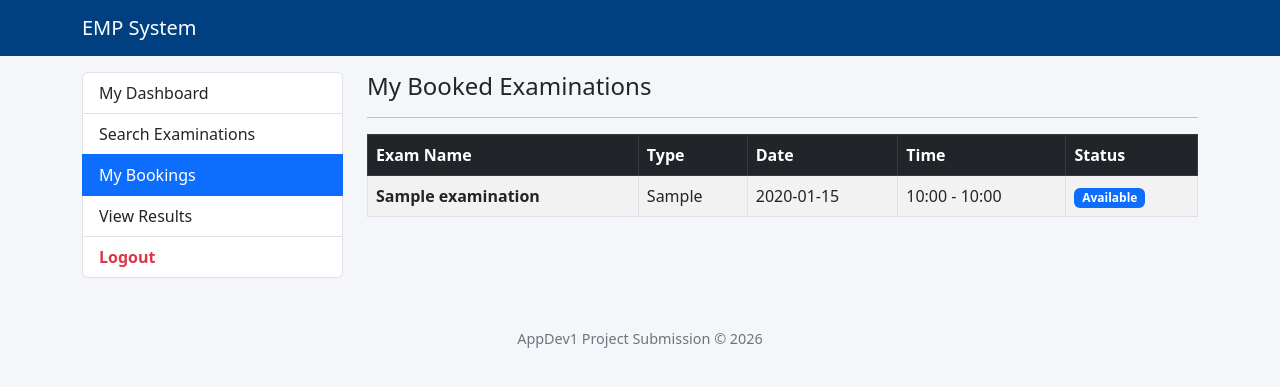
After one commit to divyeshkarthik24/EMP_25f3001808, a Flask app: template templates/my_bookings.html in a window 1280 px wide. The commit adds this page. Shown: the top 387 px of the page. Run offline with Flask 3, Linux system fonts and the light colour scheme; the template is opened without the code that fills it: values that come from a table or form of the project are taken from there, others are empty; tables that the repository leaves empty hold one stand-in row (values such as "Sample post").

Commit message:
Phase 11: Booking visibility interfaces for students and examiners

```diff
--- a/app.py
+++ b/app.py
@@ -372,6 +372,12 @@ def book_slots():
     # GET request: fetch all slots that aren't full
     open_slots = ExaminationSlot.query.filter(ExaminationSlot.available_seats > 0).all()
     return render_template('book_slots.html', slots=open_slots, current_time=current_time)
+@app.route('/student/my_bookings')
+@login_required(role='student')
+def my_bookings():
+    # Fetch all bookings for the currently logged-in student
+    bookings = Booking.query.filter_by(student_id=session['user_id']).all()
+    return render_template('my_bookings.html', bookings=bookings)
 
 # --- EXAMINER ROUTES ---
 
@@ -437,6 +443,16 @@ def manage_slots():
     exams = Examination.query.all()
     my_slots = ExaminationSlot.query.filter_by(examiner_id=session['user_id']).all()
     return render_template('manage_slots.html', exams=exams, my_slots=my_slots)
+@app.route('/examiner/booked_students')
+@login_required(role='examiner')
+def booked_students():
+    # Find all slots managed by this examiner
+    my_slots = ExaminationSlot.query.filter_by(examiner_id=session['user_id']).all()
+    slot_ids = [slot.id for slot in my_slots]
+
+    # Fetch all bookings that belong to any of those slots
+    bookings = Booking.query.filter(Booking.slot_id.in_(slot_ids)).all()
+    return render_template('booked_students.html', bookings=bookings)
 # Run app
 if __name__ == '__main__':
     app.run(debug=True)
--- a/templates/book_slots.html
+++ b/templates/book_slots.html
@@ -7,7 +7,7 @@
         <div class="list-group">
             <a href="{{ url_for('student_dashboard') }}" class="list-group-item list-group-item-action">My Dashboard</a>
             <a href="{{ url_for('book_slots') }}" class="list-group-item list-group-item-action active">Search Examinations</a>
-            <a href="#" class="list-group-item list-group-item-action">My Bookings</a>
+            <a href="{{ url_for('my_bookings') }}" class="list-group-item list-group-item-action">My Bookings</a>.
             <a href="#" class="list-group-item list-group-item-action">View Results</a>
             <a href="{{ url_for('logout') }}" class="list-group-item list-group-item-action text-danger"><b>Logout</b></a>
         </div>
--- a/templates/examiner_dashboard.html
+++ b/templates/examiner_dashboard.html
@@ -7,7 +7,7 @@
         <div class="list-group">
             <a href="{{ url_for('examiner_dashboard') }}" class="list-group-item list-group-item-action active">My Dashboard</a>
             <a href="{{ url_for('manage_slots') }}" class="list-group-item list-group-item-action">Manage Slots</a>
-            <a href="#" class="list-group-item list-group-item-action">View Booked Students</a>
+            <a href="{{ url_for('booked_students') }}" class="list-group-item list-group-item-action">View Booked Students</a>.
             <a href="#" class="list-group-item list-group-item-action">Evaluate</a>
             <a href="{{ url_for('logout') }}" class="list-group-item list-group-item-action text-danger"><b>Logout</b></a>
         </div>
--- a/templates/manage_slots.html
+++ b/templates/manage_slots.html
@@ -7,7 +7,7 @@
         <div class="list-group">
             <a href="{{ url_for('examiner_dashboard') }}" class="list-group-item list-group-item-action">My Dashboard</a>
             <a href="{{ url_for('manage_slots') }}" class="list-group-item list-group-item-action active">Manage Slots</a>
-            <a href="#" class="list-group-item list-group-item-action">View Booked Students</a>
+            <a href="{{ url_for('booked_students') }}" class="list-group-item list-group-item-action">View Booked Students</a>.
             <a href="#" class="list-group-item list-group-item-action">Evaluate</a>
             <a href="{{ url_for('logout') }}" class="list-group-item list-group-item-action text-danger"><b>Logout</b></a>
         </div>
--- /dev/null
+++ b/templates/my_bookings.html
@@ -0,0 +1,51 @@
+{% extends 'base.html' %}
+
+{% block content %}
+<div class="row">
+    <!-- Student Navigation Sidebar -->
+    <div class="col-md-3">
+        <div class="list-group">
+            <a href="{{ url_for('student_dashboard') }}" class="list-group-item list-group-item-action">My Dashboard</a>
+            <a href="{{ url_for('book_slots') }}" class="list-group-item list-group-item-action">Search Examinations</a>
+            <a href="{{ url_for('my_bookings') }}" class="list-group-item list-group-item-action active">My Bookings</a>
+            <a href="#" class="list-group-item list-group-item-action">View Results</a>
+            <a href="{{ url_for('logout') }}" class="list-group-item list-group-item-action text-danger"><b>Logout</b></a>
+        </div>
+    </div>
+
+    <!-- Main Content Area -->
+    <div class="col-md-9">
+        <h4>My Booked Examinations</h4>
+        <hr>
+
+        {% if bookings %}
+            <div class="table-responsive">
+                <table class="table table-bordered table-striped">
+                    <thead class="table-dark">
+                        <tr>
+                            <th>Exam Name</th>
+                            <th>Type</th>
+                            <th>Date</th>
+                            <th>Time</th>
+                            <th>Status</th>
+                        </tr>
+                    </thead>
+                    <tbody>
+                        {% for booking in bookings %}
+                        <tr>
+                            <td><b>{{ booking.slot.examination.name }}</b></td>
+                            <td>{{ booking.slot.examination.exam_type }}</td>
+                            <td>{{ booking.slot.start_time.strftime('%Y-%m-%d') }}</td>
+                            <td>{{ booking.slot.start_time.strftime('%H:%M') }} - {{ booking.slot.end_time.strftime('%H:%M') }}</td>
+                            <td><span class="badge bg-primary">{{ booking.status }}</span></td>
+                        </tr>
+                        {% endfor %}
+                    </tbody>
+                </table>
+            </div>
+        {% else %}
+            <div class="alert alert-secondary">You have not booked any examination slots yet.</div>
+        {% endif %}
+    </div>
+</div>
+{% endblock %}
--- a/templates/student_dashboard.html
+++ b/templates/student_dashboard.html
@@ -7,7 +7,7 @@
         <div class="list-group">
             <a href="{{ url_for('student_dashboard') }}" class="list-group-item list-group-item-action active">My Dashboard</a>
             <a href="{{ url_for('book_slots') }}" class="list-group-item list-group-item-action">Search Examinations</a>
-            <a href="#" class="list-group-item list-group-item-action">My Bookings</a>
+            <a href="{{ url_for('my_bookings') }}" class="list-group-item list-group-item-action">My Bookings</a>.
             <a href="#" class="list-group-item list-group-item-action">View Results</a>
             <a href="{{ url_for('logout') }}" class="list-group-item list-group-item-action text-danger"><b>Logout</b></a>
         </div>
```
Also changed, not shown: templates/booked_students.html (added, +49 -0 lines).
